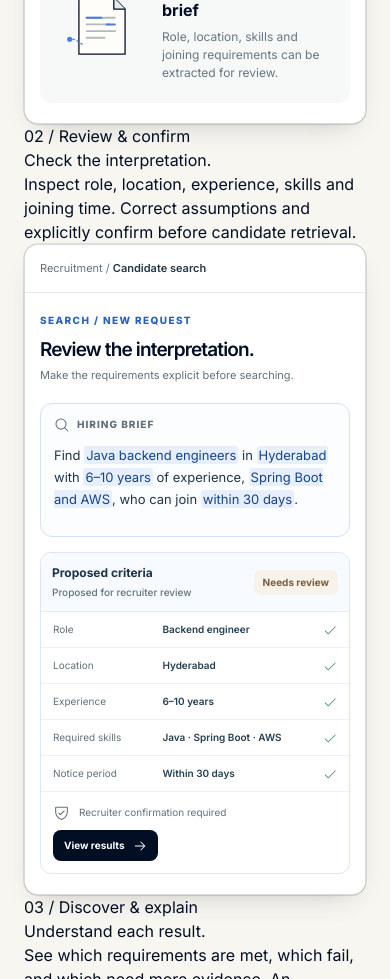
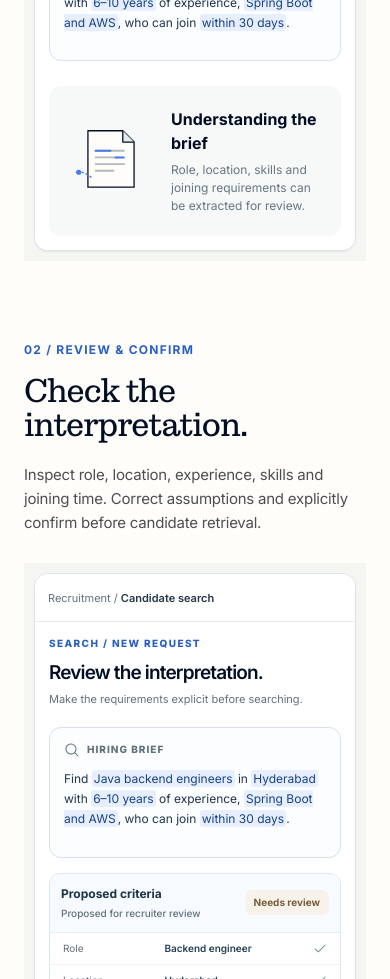
Before and after one commit to ThunderKhan/pareto, a Next.js app in the folder frontend/: page / in a window 390 px wide. Shown: the part 3380-4359 px from the top of the page. Built offline with nearby package versions, Linux system fonts and the light colour scheme.

Commit message:
style(homepage): airy alternating OpenTag-style feature rows with blue heading accent

```diff
--- a/frontend/src/components/marketing/home-v2.css
+++ b/frontend/src/components/marketing/home-v2.css
@@ -210,37 +210,54 @@
 .v2-evidence-line > svg { flex: none; color: #377e62; }
 .v2-evidence-line > b { margin-left: auto; font-size: 11px; white-space: nowrap; color: #34765c; }
 .v2-evidence-line--miss > svg, .v2-evidence-line--miss > b { color: #9c554b; }
-.v2-how { background: #f8f6f1; }
-.v2-steps { display: grid; grid-template-columns: repeat(3,minmax(0,1fr)); border: 1px solid #dddcd7; border-radius: 12px; background: #fff; overflow: hidden; margin-bottom: 24px; }
-.v2-steps button { min-width: 0; min-height: 70px; display: flex; align-items: center; justify-content: space-between; text-align: left; gap: 11px; padding: 18px 23px; background: white; color: #5d656a; border: 0; font-size: 13px; font-weight: 650; }
-.v2-steps button + button { border-left: 1px solid #e7e8e5; }
-.v2-steps button[aria-selected="true"] { background: #e9eff5; color: #142a42; }
-.v2-steps button svg { flex: none; opacity: .6; }
-.v2-step-num { color: #62717B; font-size: 11px; font-weight: 750; }
-.v2-steps button[aria-selected="true"] .v2-step-num { color: #486d97; }
-.v2-process-layout { display: grid; grid-template-columns: minmax(0,.58fr) minmax(0,1.42fr); align-items: stretch; gap: 0; border: 1px solid #dddcd7; border-radius: 14px; overflow: hidden; min-height: 505px; background: white; }
-.v2-process-copy { padding: 46px 35px 27px; display: flex; flex-direction: column; background: #fffefa; min-width: 0; border-right: 1px solid #edeae3; }
-.v2-process-copy .v2-process-icon { width: 132px; margin: 44px 0 26px; }
-.v2-process-icon .v2-signal { width: 126px; height: 115px; display: block; }
-.v2-process-copy h3 { font-family: var(--v2-display); font-size: 36px; font-weight: 400; line-height: 1.11; letter-spacing: -.035em; margin: 0 0 16px; }
-.v2-process-copy > p { font-size: 14px; line-height: 1.7; color: var(--v2-muted); margin-bottom: 30px; }
-.v2-step-controls { margin-top: auto; display: flex; align-items: center; gap: 12px; color: #62717B; font-size: 12px; }
-.v2-step-controls button { display: grid; place-items: center; width: 38px; height: 38px; background: #f6f6f5; border: 1px solid #dddcd7; border-radius: 8px; font-size: 18px; color: #4b5962; }
-.v2-step-controls button:hover { background: #eaeff4; }
-.v2-process-window { padding: 20px; min-width: 0; background: #f5f5f2; display: flex; align-items: center; }
-.v2-process-window .v2-workspace { grid-template-columns: 145px minmax(0,1fr); min-height: 452px; box-shadow: 0 1px 2px #020e2410; }
-.v2-process-window .v2-workspace-rail { padding-inline: 9px; }
-.v2-process-window .v2-workspace-content { padding: 20px; }
-.v2-process-window .v2-window-heading h3 { font-size: 19px; }
-.v2-process-window .v2-window-heading p { font-size: 11px; }
-.v2-process-window .v2-workspace-toolbar { padding-inline: 20px; }
-.v2-process-window .v2-query { padding: 14px; }
-.v2-process-window .v2-query p { font-size: 13px; }
-.v2-process-window .v2-criteria-grid { grid-template-columns: 1fr; }
-.v2-process-window .v2-criteria-item:nth-child(odd) { border-right: 0; }
-.v2-process-window .v2-criteria-item { padding: 8px 13px; }
-.v2-process-window .v2-criteria-bottom { flex-wrap: wrap; }
-.v2-process-window .v2-mock-action { margin-left: 0; }
+.v2-how { background: var(--v2-paper); }
+.v2-how .v2-container { width: min(calc(100% - 48px), 1240px); }
+.v2-how .v2-section-intro { margin-bottom: clamp(64px, 8vw, 108px); }
+.v2-how .v2-section-intro h2 .v2-how-accent { color: var(--v2-blue); }
+.v2-story { display: grid; gap: clamp(86px, 10vw, 148px); }
+.v2-story-row { display: grid; grid-template-columns: minmax(0, .8fr) minmax(0, 1.2fr); align-items: center; gap: clamp(42px, 6vw, 92px); scroll-margin-top: 110px; }
+.v2-story-row--reverse { grid-template-columns: minmax(0, 1.2fr) minmax(0, .8fr); }
+.v2-story-row--reverse .v2-story-copy { order: 2; }
+.v2-story-row--reverse .v2-story-media { order: 1; }
+.v2-story-copy { min-width: 0; max-width: 460px; }
+.v2-story-step { display: inline-block; margin-bottom: 28px; color: #2b60c3; font-size: 12px; font-weight: 650; line-height: 1.4; letter-spacing: .105em; text-transform: uppercase; }
+.v2-story-copy h3 { max-width: 11em; margin: 0 0 22px; color: var(--v2-ink); font-family: var(--v2-display); font-size: clamp(2rem, 2.75vw, 3.25rem); line-height: 1.05; letter-spacing: -.03em; font-weight: 400; text-wrap: balance; }
+.v2-story-copy > p { max-width: 30em; margin: 0; color: var(--v2-muted); font-size: var(--v2-type-body); line-height: 1.5; letter-spacing: -.015em; text-wrap: pretty; }
+.v2-story-media { min-width: 0; padding: 0; background: transparent; display: flex; align-items: center; }
+.v2-story-media .v2-workspace { grid-template-columns: 145px minmax(0, 1fr); width: 100%; min-height: 440px; border: 1px solid #dbe4f0; box-shadow: 0 8px 36px -18px rgba(2,14,36,.16); }
+@media (max-width: 900px) {
+  .v2-story-row, .v2-story-row--reverse { grid-template-columns: minmax(0, 1fr); gap: 28px; }
+  .v2-story-row--reverse .v2-story-copy { order: 0; }
+  .v2-story-row--reverse .v2-story-media { order: 0; }
+  .v2-story-copy { max-width: 660px; }
+  .v2-story-copy h3 { max-width: 14em; }
+  .v2-story-step { margin-bottom: 15px; }
+  .v2-story { gap: 90px; }
+}
+@media (max-width: 599px) {
+  .v2-how .v2-container { width: calc(100% - 48px); }
+  .v2-story { gap: 75px; }
+  .v2-story-copy h3 { font-size: clamp(2rem, 8vw, 2.6rem); }
+  .v2-story-copy > p { font-size: 15px; line-height: 1.6; }
+  .v2-story-media .v2-workspace { min-height: 0; }
+}
+@media (max-width: 359px) {
+  .v2-how .v2-container { width: calc(100% - 36px); }
+}
+.v2-story-media { padding: 20px; min-width: 0; background: #f5f5f2; display: flex; align-items: center; }
+.v2-story-media .v2-workspace { grid-template-columns: 145px minmax(0,1fr); min-height: 452px; box-shadow: 0 1px 2px #020e2410; }
+.v2-story-media .v2-workspace-rail { padding-inline: 9px; }
+.v2-story-media .v2-workspace-content { padding: 20px; }
+.v2-story-media .v2-window-heading h3 { font-size: 19px; }
+.v2-story-media .v2-window-heading p { font-size: 11px; }
+.v2-story-media .v2-workspace-toolbar { padding-inline: 20px; }
+.v2-story-media .v2-query { padding: 14px; }
+.v2-story-media .v2-query p { font-size: 13px; }
+.v2-story-media .v2-criteria-grid { grid-template-columns: 1fr; }
+.v2-story-media .v2-criteria-item:nth-child(odd) { border-right: 0; }
+.v2-story-media .v2-criteria-item { padding: 8px 13px; }
+.v2-story-media .v2-criteria-bottom { flex-wrap: wrap; }
+.v2-story-media .v2-mock-action { margin-left: 0; }
 .v2-preview { background: var(--v2-paper); }
 .v2-preview-frame { display: grid; grid-template-columns: minmax(245px, .34fr) minmax(0,.66fr); border: 1px solid #dcdedc; border-radius: 14px; overflow: hidden; background: white; box-shadow: 0 1px 2px rgba(82,72,70,.04), 0 8px 24px -10px rgba(82,72,70,.12); }
 .v2-preview-sidebar { padding: 36px 27px; background: #f8f9f8; border-right: 1px solid #e5e7e8; }
@@ -377,11 +394,8 @@
 @media (max-width: 1120px) {
   .v2-desktop-nav { gap: 16px; }
   .v2-header-actions { gap: 8px; }
-  .v2-process-layout { grid-template-columns: minmax(0,.55fr) minmax(0,1.45fr); }
-  .v2-process-window .v2-workspace { grid-template-columns: minmax(0,1fr); }
-  .v2-process-window .v2-workspace-rail { display: none; }
-  .v2-process-copy { padding: 32px 25px; }
-  .v2-process-copy h3 { font-size: 30px; }
+  .v2-story-media .v2-workspace { grid-template-columns: minmax(0,1fr); }
+  .v2-story-media .v2-workspace-rail { display: none; }
 }
 @media (max-width: 1023px) {
   .v2-container { width: calc(100% - 64px); }
@@ -394,12 +408,8 @@
   .v2-section-intro .v2-eyebrow { grid-column: auto; }
   .v2-section-intro > p { max-width: 650px; }
   .v2-workspace-content { padding: 25px; }
-  .v2-process-layout { grid-template-columns: 1fr; }
-  .v2-process-copy { min-height: 315px; border-right: 0; border-bottom: 1px solid #e8e7e4; }
-  .v2-process-copy .v2-process-icon { position: absolute; right: 30px; opacity: .7; margin: 0; }
-  .v2-process-copy { position: relative; padding-right: 165px; }
-  .v2-process-window .v2-workspace { grid-template-columns: 155px minmax(0,1fr); }
-  .v2-process-window .v2-workspace-rail { display: flex; }
+  .v2-story-media .v2-workspace { grid-template-columns: 155px minmax(0,1fr); }
+  .v2-story-media .v2-workspace-rail { display: flex; }
   .v2-preview-frame { grid-template-columns: 1fr; }
   .v2-preview-sidebar { border-right: 0; border-bottom: 1px solid #e5e7e8; }
   .v2-preview-sidebar h3 { margin-bottom: 20px; }
@@ -423,16 +433,7 @@
   .v2-contrast { grid-template-columns: 1fr; }
   .v2-contrast > div { padding: 28px; }
   .v2-contrast h3 { font-size: 32px; }
-  .v2-steps button { padding: 15px 11px; font-size: 12px; gap: 5px; min-height: 62px; }
-  .v2-steps button svg { display: none; }
-  .v2-step-num { display: block; }
-  .v2-process-copy { padding: 28px 32px; min-height: 0; }
-  .v2-process-copy .v2-process-icon { display: none; }
-  .v2-process-copy .v2-step-controls { margin-top: 20px; }
-  .v2-process-copy .v2-process-icon { right: 10px; top: 20px; width: 105px; }
-  .v2-process-copy .v2-signal { width: 105px; }
-  .v2-process-copy h3 { max-width: 400px; }
-  .v2-process-window { padding: 15px; }
+  .v2-story-media { padding: 15px; }
   .v2-preview-content { padding: 25px 21px; }
   .v2-source-person, .v2-similar-compare { padding: 27px; }
   .v2-trust-grid { grid-template-columns: 1fr; }
@@ -470,17 +471,12 @@
   .v2-section { padding-block: 75px; }
   .v2-section-intro { gap: 15px; margin-bottom: 38px; }
   .v2-contrast > div { padding: 23px; }
-  .v2-steps button { display: flex; flex-direction: column; align-items: flex-start; justify-content: center; font-size: 11px; gap: 6px; min-height: 70px; }
-  .v2-process-copy { padding: 28px 22px; min-height: 0; }
-  .v2-process-copy .v2-process-icon { display: none; }
-  .v2-process-copy h3 { font-size: 29px; }
-  .v2-process-copy > p { font-size: 13px; }
-  .v2-process-window { padding: 10px; }
-  .v2-process-window .v2-workspace { grid-template-columns: 1fr; }
-  .v2-process-window .v2-workspace-rail { display: none; }
-  .v2-process-window .v2-workspace-content { padding: 14px; }
-  .v2-process-window .v2-workspace-toolbar { padding-inline: 13px; }
-  .v2-process-window .v2-query p { font-size: 12px; }
+  .v2-story-media { padding: 10px; }
+  .v2-story-media .v2-workspace { grid-template-columns: 1fr; }
+  .v2-story-media .v2-workspace-rail { display: none; }
+  .v2-story-media .v2-workspace-content { padding: 14px; }
+  .v2-story-media .v2-workspace-toolbar { padding-inline: 13px; }
+  .v2-story-media .v2-query p { font-size: 12px; }
   .v2-preview-sidebar, .v2-preview-content { padding: 24px 17px; }
   .v2-preview-sidebar h3, .v2-preview-heading h3 { font-size: 27px; }
   .v2-preview-heading { flex-wrap: wrap; }
@@ -509,8 +505,7 @@
   .v2-workspace-toolbar { padding-inline: 11px; }
   .v2-criteria-item { grid-template-columns: minmax(64px,.7fr) minmax(0,1.3fr) 12px; padding-inline: 8px; }
   .v2-contrast h3 { font-size: 30px; }
-  .v2-steps button { font-size: 10px; padding-inline: 8px; }
-  .v2-process-window .v2-workspace-content { padding: 11px; }
+  .v2-story-media .v2-workspace-content { padding: 11px; }
   .v2-prompt-next { padding: 10px; gap: 10px; }
   .v2-prompt-next .v2-signal { width: 60px; height: 60px; }
   .v2-candidate-name > span { font-size: 9px; }
```
